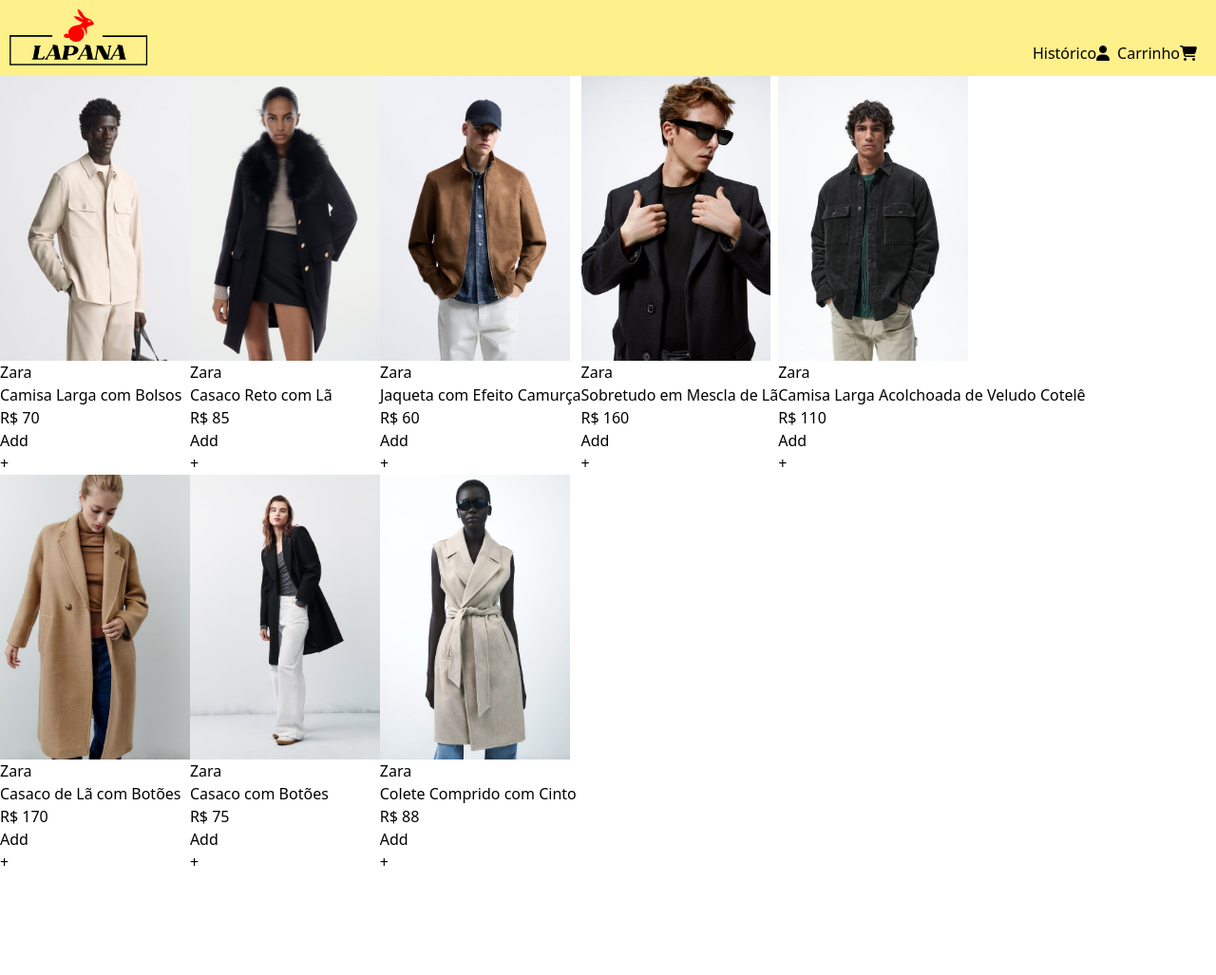
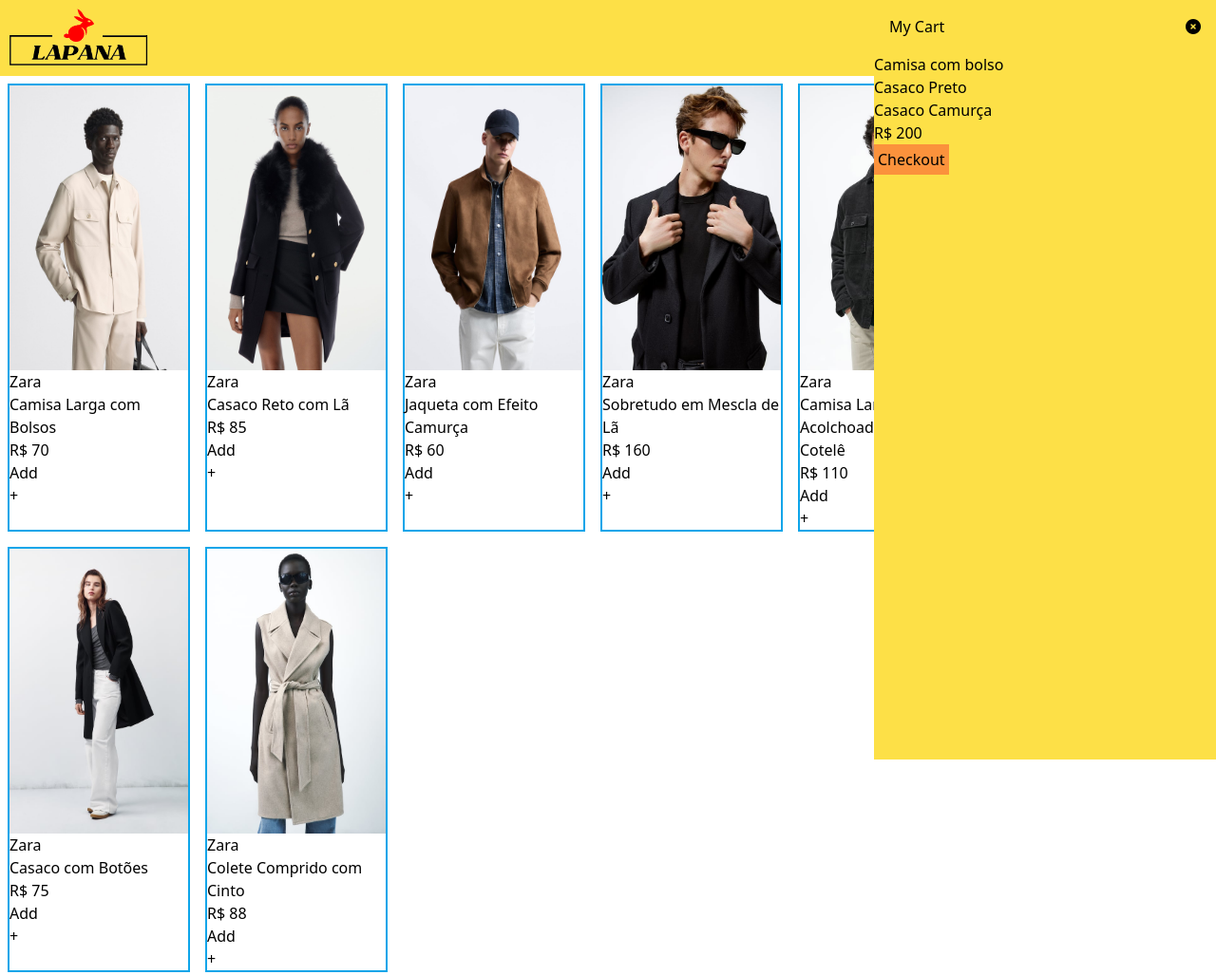
Before and after one commit to Giorgioeab/e-commerce-vite, a website built with Vite: page index.html in a window 1280 px wide. Shown: the whole page at 95% size. Before the commit the page ends 920 px from the top, so only its background shows below. Built offline with nearby package versions, Linux system fonts and the light colour scheme.

Commit message:
update tailwind classes

```diff
--- a/index.html
+++ b/index.html
@@ -14,7 +14,25 @@
     <title>Document</title>
   </head>
   <body>
-    <header class="flex justify-between bg-yellow-200 p-2">
+    <section
+      id="cart"
+      class="fixed top-0 right-0 bg-yellow-300 h-screen w-[360px] text-color-black"
+    >
+      <div id="cart-header" class="flex justify-between m-4">
+        <p>My Cart</p>
+        <button id="cart-close">
+          <i class="fa-solid fa-circle-xmark"></i>
+        </button>
+      </div>
+      <section id="cart-products">
+        <p>Camisa com bolso</p>
+        <p>Casaco Preto</p>
+        <p>Casaco Camurça</p>
+      </section>
+      <p id="total-bill">R$ 200</p>
+      <button class="bg-orange-400 p-1">Checkout</button>
+    </section>
+    <header class="flex justify-between bg-yellow-300 p-2">
       <img
         class="h-16"
         src="./assets/logo/LAPANA Logo 2.png"
--- a/main.js
+++ b/main.js
@@ -66,7 +66,7 @@
 ];
 
 products.forEach((product) => {
-  const product_card = `<div id="card-product-${product.id}">
+  const product_card = `<div class="border-solid border-2 border-sky-500 w-48 m-2" id="card-product-${product.id}">
   <img src="../assets/img/${product.image}" alt="Product-1" style="height: 300px;">
   <p class='product-brand'>${product.brand}</p>
   <p class='product-name'>${product.name}</p>
```
Also changed, not shown: tailwind.config.js (line endings or trailing spaces).
